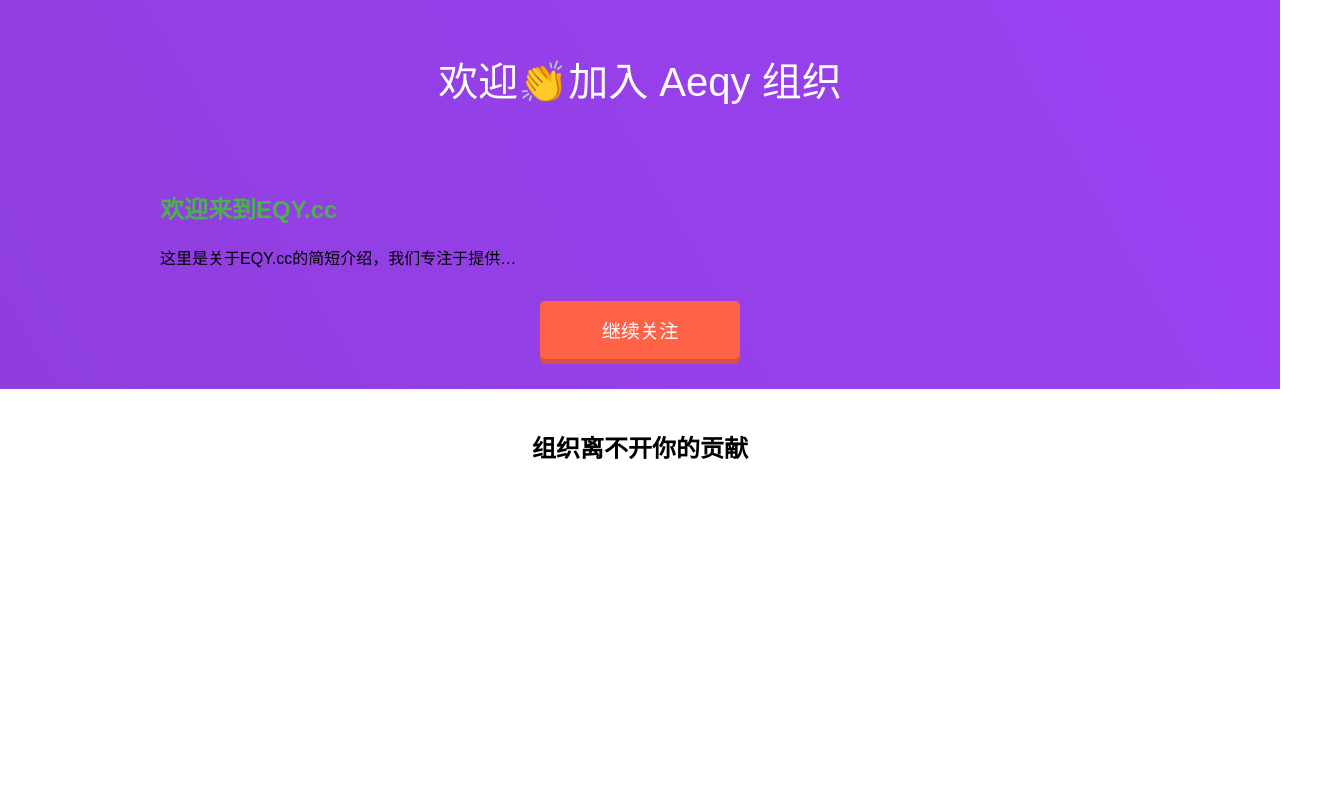
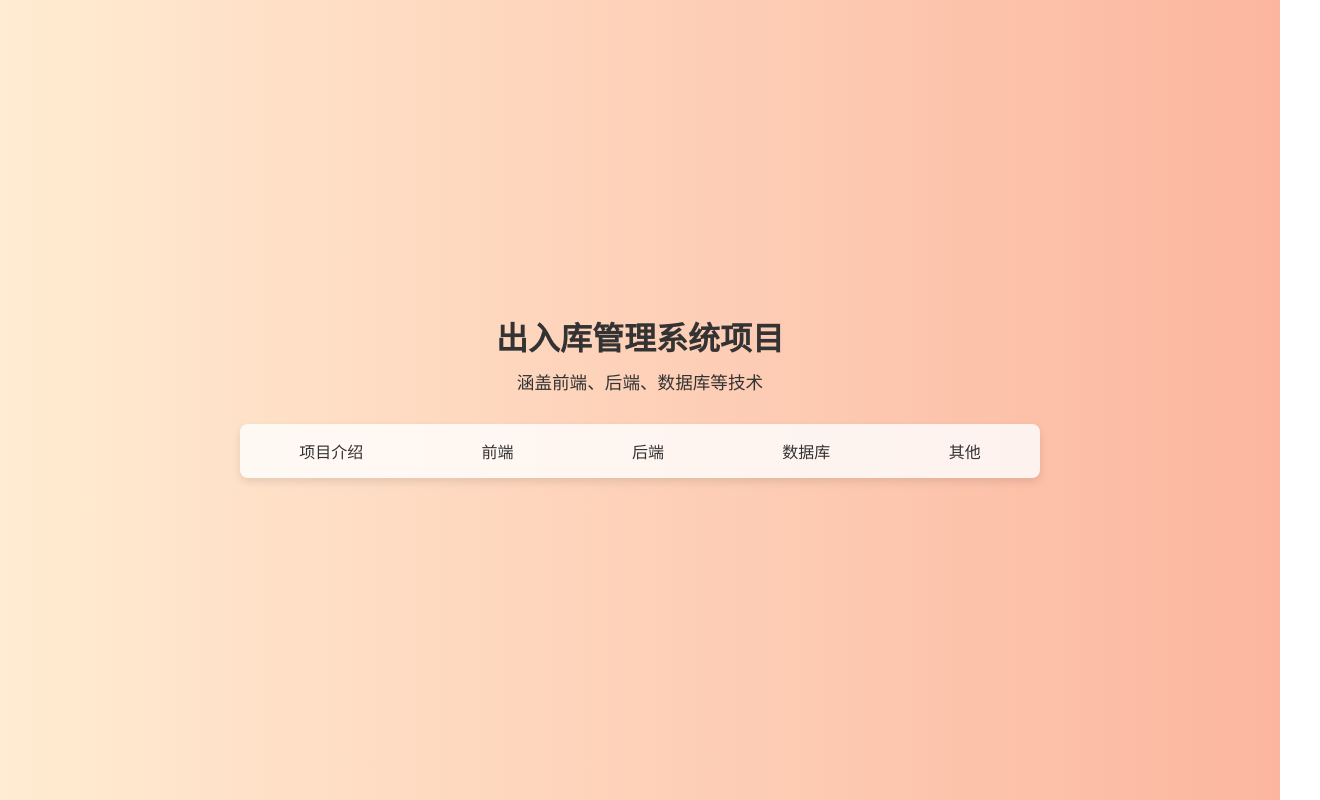
Before and after one commit to aeqy/aeqy.github.io, a plain HTML site: page index.html in a window 1280 px wide. Shown: the whole page, 1320 px wide, since content can reach past the window. Drawn offline with Linux system fonts and the light colour scheme.

Commit message:
feat: xm
项目介绍

```diff
--- a/css/index.css
+++ b/css/index.css
@@ -1,86 +1,113 @@
-body, html {
+
+body {
     margin: 0;
-    padding: 0;
-    width: 100%;
-    height: 100%;
-    overflow-x: hidden;
-    font-family: Arial, sans-serif;
+    font-family: 'Segoe UI', Tahoma, Geneva, Verdana, sans-serif;
+    background: linear-gradient(to right, #ffecd2, #fcb69f);
+    min-height: 100vh;
+    display: flex;
+    flex-direction: column;
+    justify-content: center;
+    align-items: center;
+    padding: 20px;
+    box-sizing: border-box;
 }
 
-/* Smooth scrolling effect */
-html {
-    scroll-behavior: smooth;
+/* 项目简介区域 */
+.intro {
+    text-align: center;
+    color: #333;
+    margin-bottom: 20px;
 }
 
-/* Styling for the background */
-.animated-background {
-    position: fixed;
-    top: 0;
-    left: 0;
-    right: 0;
-    bottom: 0;
-    z-index: -1;
-    background: linear-gradient(60deg, #6a3093, #a044ff);
-    background-size: 400% 400%;
-    animation: moveBackground 10s ease infinite;
+.intro h1 {
+    margin: 0 0 10px;
+    font-size: 2em;
 }
 
-/* Keyframes for the animated background */
-@keyframes moveBackground {
-    0% { background-position: 0% 50%; }
-    50% { background-position: 100% 50%; }
-    100% { background-position: 0% 50%; }
+.intro p {
+    margin: 0;
+    font-size: 1.1em;
 }
 
-/* Header styles */
-header {
-    text-align: center;
-    padding: 50px 20px;
-    color: white;
-    font-size: 2.5rem;
+/* 主导航栏 */
+.navbar {
+    background-color: rgba(255, 255, 255, 0.8);
+    box-shadow: 0 4px 8px rgba(0, 0, 0, 0.1);
+    border-radius: 8px;
+    overflow: hidden;
+    display: flex;
+    justify-content: space-around;
+    width: 80%;
+    max-width: 800px;
+    margin: 10px 0;
 }
 
-/* Button styling */
-.cool-button {
+.navbar a {
+    text-decoration: none;
+    color: #333;
+    padding: 15px 20px;
     display: block;
-    width: 200px;
-    margin: 30px auto;
-    padding: 15px;
-    font-size: 1.2rem;
-    color: #fff;
-    background-color: #ff6347;
-    border: none;
-    border-radius: 5px;
-    cursor: pointer;
-    box-shadow: 0 5px #d45342;
-    transition: all 0.3s ease;
+    transition: background-color 0.3s, color 0.3s;
 }
 
-.cool-button:hover {
-    box-shadow: 0 2px #d45342;
-    transform: translateY(3px);
+.navbar a:hover {
+    background-color: #fcb69f;
+    color: white;
 }
 
-/* Footer styles */
-footer {
-    text-align: center;
-    padding: 20px;
-    color: white;
-    position: absolute;
-    width: 100%;
-    bottom: 0;
+/* 项目详细导航栏 */
+.project-nav {
+    background-color: rgba(255, 255, 255, 0.8);
+    box-shadow: 0 4px 8px rgba(0, 0, 0, 0.1);
+    border-radius: 8px;
+    overflow: visible;
+    display: flex;
+    justify-content: space-around;
+    width: 80%;
+    max-width: 800px;
+    margin: 10px 0;
+    position: relative;
 }
 
-/* 主要内容区样式 */
-main {
-    max-width: 960px;
-    margin: 2rem auto;
+/* 每个导航项容器 */
+.project-nav .nav-item {
+    position: relative;
+    text-align: center;
 }
 
-section {
-    margin-bottom: 2rem;
+.project-nav .nav-item a {
+    text-decoration: none;
+    color: #333;
+    padding: 15px 20px;
+    display: inline-block;
+    transition: background-color 0.3s, color 0.3s;
 }
 
-h2 {
-    color: #4CAF50;
+.project-nav .nav-item a:hover {
+    background-color: #fcb69f;
+    color: white;
 }
+
+/* 描述文字，默认隐藏 */
+.project-nav .nav-item .desc {
+    display: none;
+    position: absolute;
+    top: 100%;
+    left: 50%;
+    transform: translateX(-50%);
+    background-color: #fff;
+    padding: 5px 10px;
+    white-space: nowrap;
+    border: 1px solid #ccc;
+    box-shadow: 0 2px 4px rgba(0,0,0,0.2);
+    border-radius: 4px;
+    margin-top: 5px;
+    z-index: 10;
+    font-size: 0.9em;
+    color: #333;
+}
+
+/* 鼠标悬停时显示描述 */
+.project-nav .nav-item:hover .desc {
+    display: block;
+}
--- a/index.html
+++ b/index.html
@@ -1,37 +1,53 @@
 <!DOCTYPE html>
-<html lang="en">
+<html lang="zh-CN">
 <head>
     <meta charset="UTF-8">
-    <title>Title</title>
+    <meta name="viewport" content="width=device-width, initial-scale=1.0">
+    <title>唯美导航栏</title>
     <link rel="stylesheet" href="css/index.css">
+
 </head>
 <body>
-<div class="animated-background"></div>
-<header>
-    欢迎👏加入 Aeqy 组织
-</header>
+<!-- 项目简介区域 -->
+<div class="intro">
+    <h1>出入库管理系统项目</h1>
+    <p>涵盖前端、后端、数据库等技术</p>
+</div>
 
-<main>
-    <section id="welcome">
-        <h2>欢迎来到EQY.cc</h2>
-        <p>这里是关于EQY.cc的简短介绍，我们专注于提供…</p>
-    </section>
-</main>
+<!--&lt;!&ndash; 主导航栏 &ndash;&gt;-->
+<!--<nav class="navbar">-->
+<!--    <a href="#home">首页</a>-->
+<!--    <a href="/swagger">Swagger API</a>-->
+<!--    <a href="#/i.html">库存管理</a>-->
+<!--    <a href="#services">服务</a>-->
+<!--    <a href="#contact">联系我们</a>-->
+<!--</nav>-->
 
-<button class="cool-button" onclick="scrollToContent()">继续关注</button>
-
-<section id="content" style="height: 600px; background: white; padding-top: 20px;">
-    <h2 style="color: black; text-align: center;">组织离不开你的贡献</h2>
-</section>
-
-<footer>
-    © 2024 aeqy.github.io
-</footer>
-
-<script>
-    function scrollToContent() {
-        document.getElementById('content').scrollIntoView({ behavior: 'smooth' });
-    }
-</script>
+<!-- 项目详细导航栏 -->
+<nav class="project-nav">
+    <div class="nav-item">
+        <a href="#project-intro">项目介绍</a>
+        <!-- 可选描述，可根据需要添加 -->
+    </div>
+    <div class="nav-item">
+        <a href="https://github.com/aeqy/covben" target="_blank" rel="noopener noreferrer">前端</a>
+        <div class="desc">前端采用 HTML、CSS、TypeScript 构建用户界面</div>
+    </div>
+    <div class="nav-item">
+        <a href="https://github.com/aeqy/co"  target="_blank" rel="noopener noreferrer">后端</a>
+        <div class="desc">后端基于 asp.net 构建服务端逻辑</div>
+    </div>
+    <div class="nav-item">
+        <a href="#database">数据库</a>
+        <div class="desc">数据库使用开源  PostgreSQL 进行数据存储</div>
+    </div>
+    <div class="nav-item">
+        <a href="#other">其他</a>
+        <div class="desc">期待你的加入
+            <a href="https://github.com/aeqy/aeqy.github.io/issues">留言</a>
+        </div>
+        <!-- 可选描述 -->
+    </div>
+</nav>
 </body>
 </html>
```
